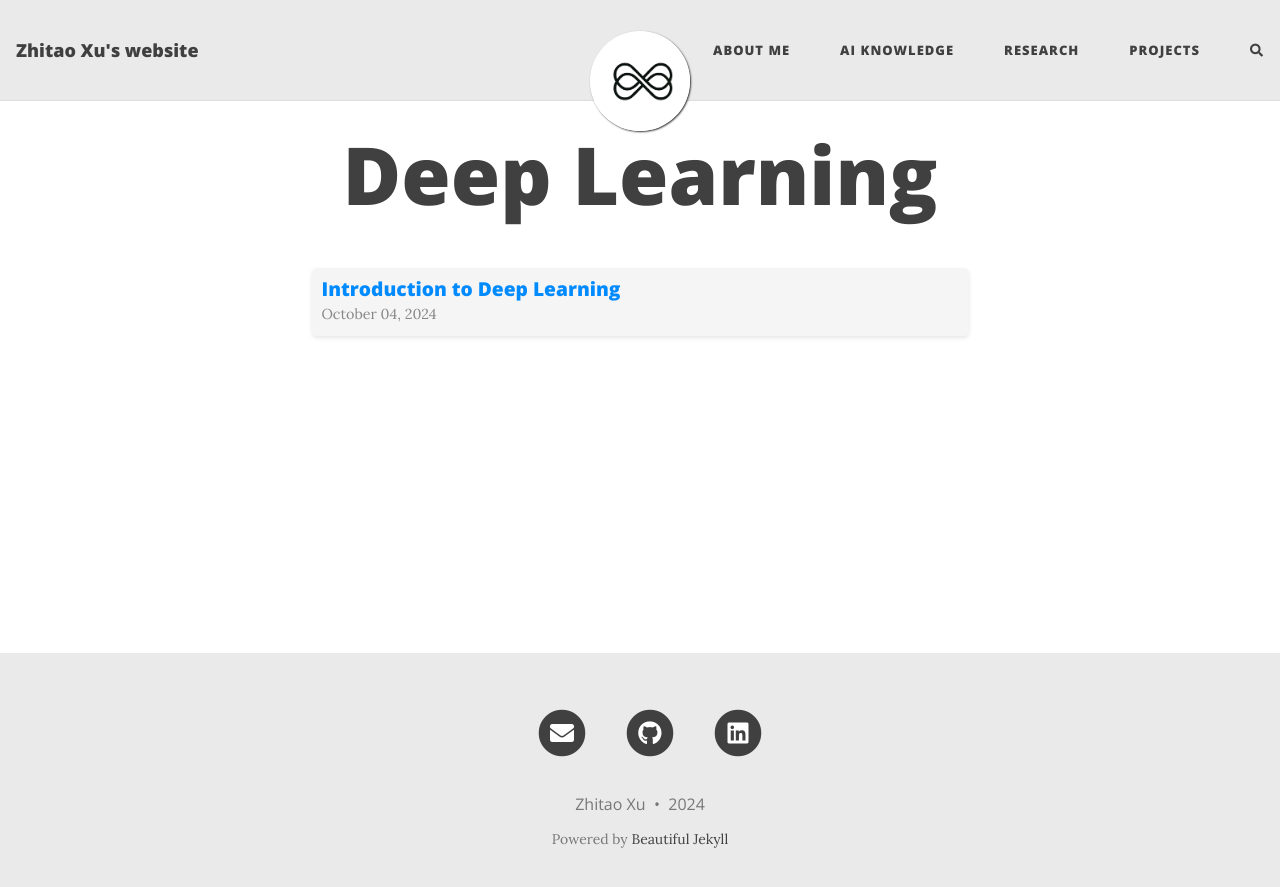
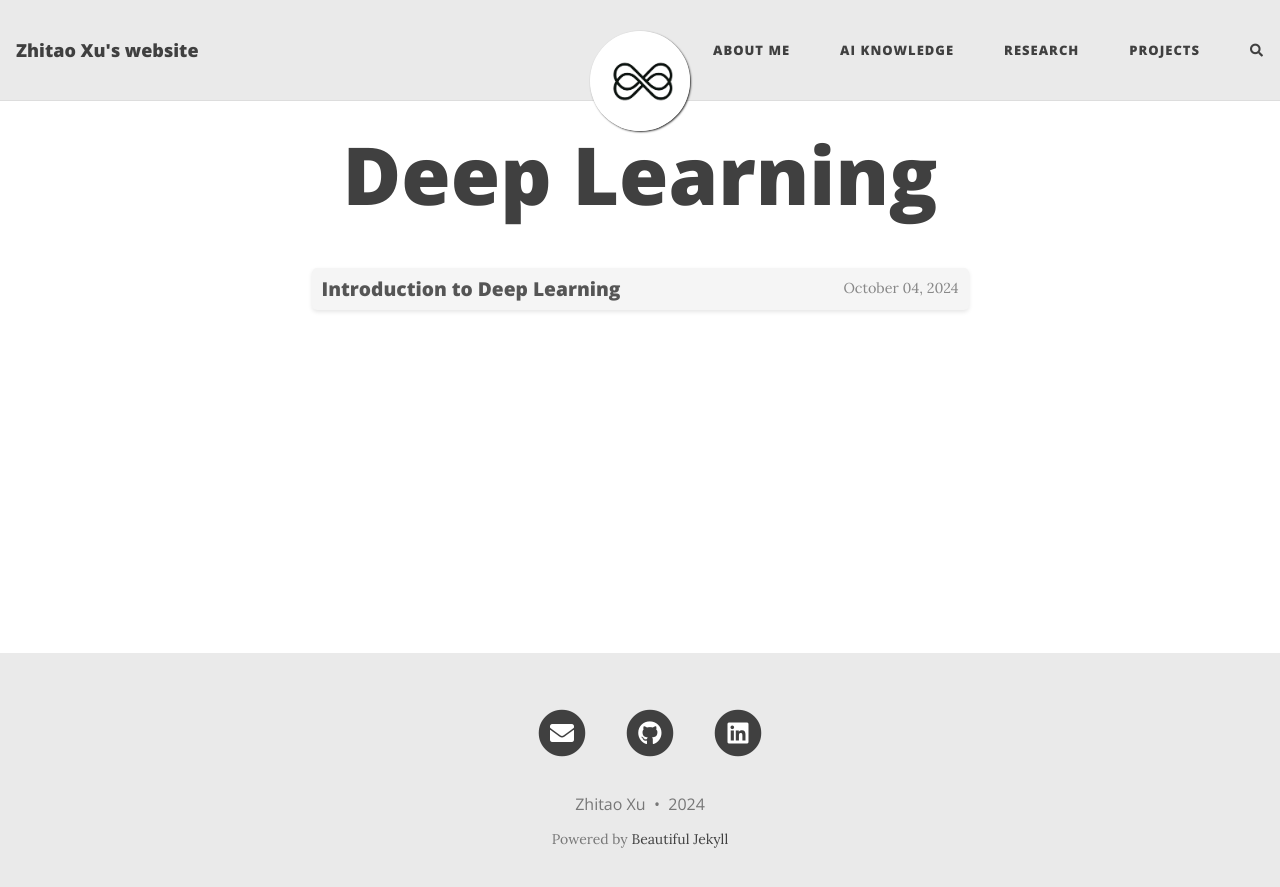
Before and after one commit to HerrXu01/herrxu01.github.io, a Jekyll site: the page built from ai-knowledge/deep-learning/index.md, in a window 1280 px wide. Shown: the top 887 px of the page. Built offline with Jekyll 4.4.1, drawn with Linux system fonts in a browser that asks for light colours; comment, search, counter and statistics services are not loaded.

Commit message:
adjust links of note cards

```diff
--- a/ai-knowledge/deep-learning/index.md
+++ b/ai-knowledge/deep-learning/index.md
@@ -7,10 +7,8 @@
   {% assign posts = site.categories.deep-learning %}
   {% for post in posts %}
   <div class="note-card">
-    <a href="{{ post.url }}">
-      <h3>{{ post.title }}</h3>
-      <span class="note-date">{{ post.date | date: "%B %d, %Y" }}</span>
-    </a>
+    <h3><a href="{{ post.url }}">{{ post.title }}</a></h3>
+    <span class="note-date">{{ post.date | date: "%B %d, %Y" }}</span>
   </div>
   {% endfor %}
 </div>
```
